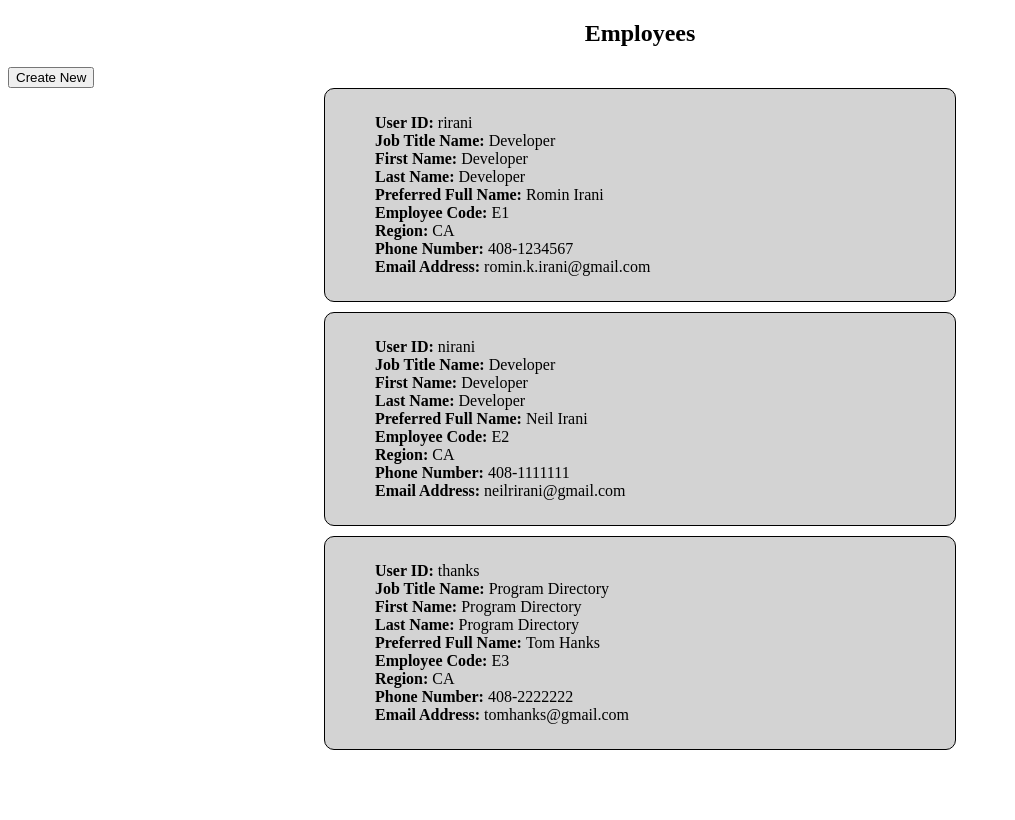
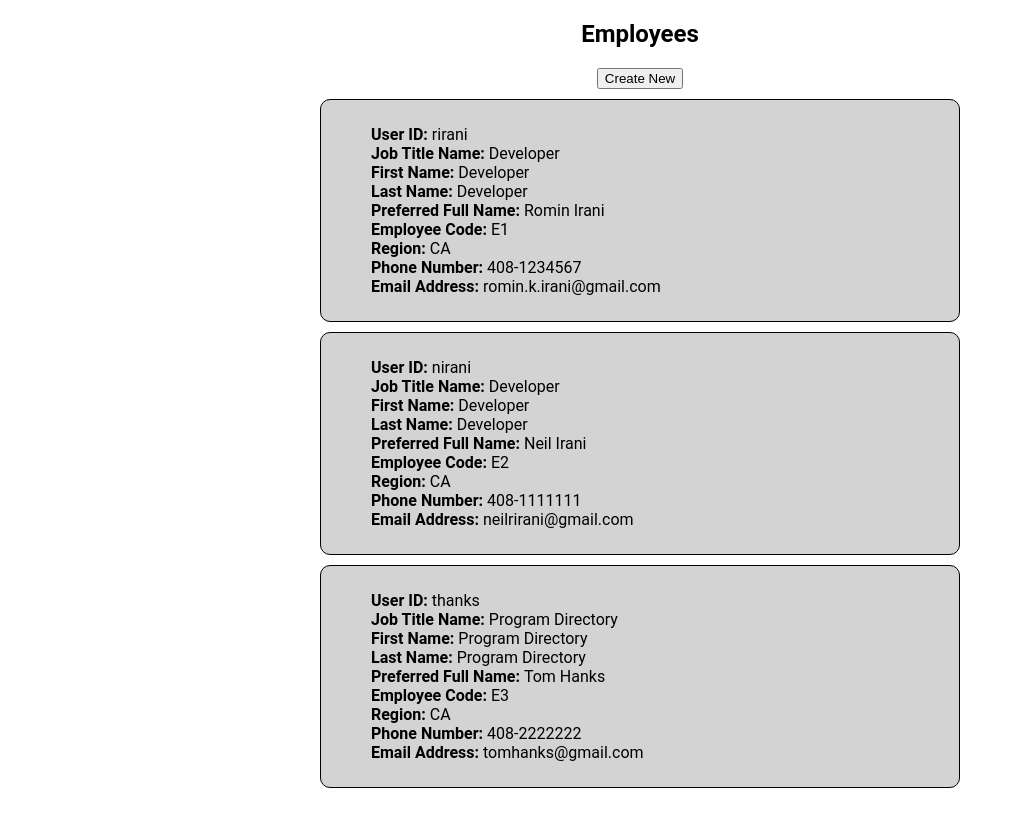
Before and after one commit to ChristianMacDonald/se-project, an Angular app: page / in a window 1280 px wide. Shown: the whole page, without its empty margins (0-1015 px from the left). Built offline with nearby package versions, Linux system fonts and the light colour scheme.

Commit message:
Change styling

```diff
--- a/src/app/app.component.scss
+++ b/src/app/app.component.scss
@@ -1,3 +1,8 @@
 :host {
   text-align: center;
 }
+
+#form-show-button, #form-cancel-button {
+  display: block;
+  margin: 10px auto;
+}
--- a/src/styles.scss
+++ b/src/styles.scss
@@ -1 +1,4 @@
 /* You can add global styles to this file, and also import other style files */
+
+html, body { height: 100%; }
+body { margin: 0; font-family: Roboto, "Helvetica Neue", sans-serif; }
```
